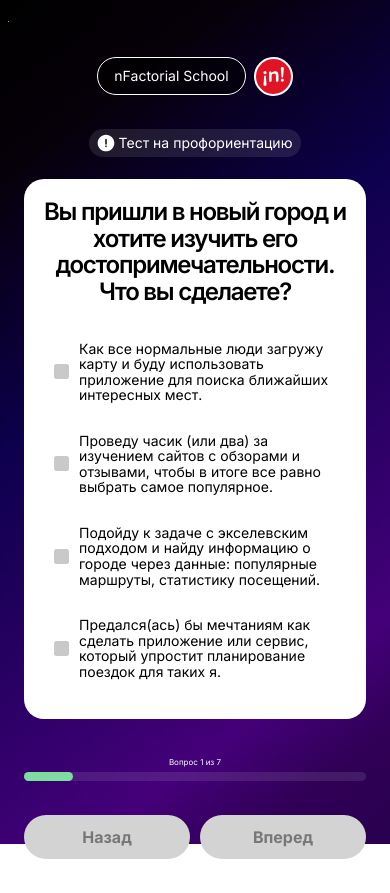
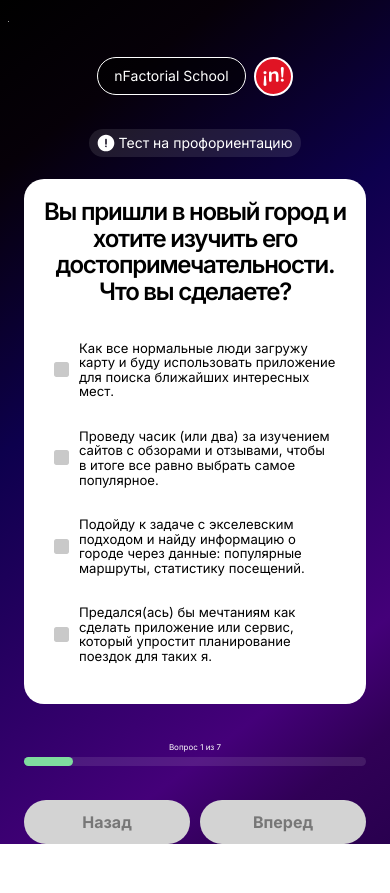
Before and after one commit to TAFH-debug/nfactorial-test, a Next.js app: page /quiz in a window 390 px wide. Built offline with nearby package versions, Linux system fonts and the light colour scheme; grey boxes are pictures that could not be loaded.

Commit message:
added .em

```diff
--- a/src/components/Question/Question.module.css
+++ b/src/components/Question/Question.module.css
@@ -176,47 +176,50 @@
   max-width: 300px;
   background: white;
 }
-
 @media (max-width: 768px) {
   .buttonStatusContainer {
     flex-direction: column; /* Stack buttons vertically on mobile */
     align-items: center; /* Center align for mobile */
-    gap: 16px;
+    gap: 1em; /* 16px -> 1em */
   }
+
   .AllComponent {
-    padding: 16px;
+    padding: 1em; /* 16px -> 1em */
   }
+
   .QuestionText {
-    font-size: 24px;
+    font-size: 1.5em; /* 24px -> 1.5em */
     margin: 0 auto;
     padding: 0 auto;
   }
+
   .Answer {
     text-align: left; /* Align text to the left */
     width: auto;
-    font-size: 15px;
-    padding-left: 0px;
-    padding-right: 0px;
+    font-size: 0.9375em; /* 15px -> 0.9375em */
+    padding-left: 0em; /* 0px -> 0em */
+    padding-right: 0em; /* 0px -> 0em */
   }
 
   .QuestionPart {
-    padding: 20px;
-    gap: 15px;
-    margin-top: 10px; /* Adjust padding for mobile */
+    padding: 1.25em; /* 20px -> 1.25em */
+    gap: 0.9375em; /* 15px -> 0.9375em */
+    margin-top: 0.625em; /* 10px -> 0.625em */
   }
 
   .QuestionText {
-    padding-left: 0px;
-    padding-top: 0px; /* Adjust font size for mobile */
+    padding-left: 0em; /* 0px -> 0em */
+    padding-top: 0em; /* 0px -> 0em */
   }
-  .AnswerVariants{
-    font-size: 14px;
+
+  .AnswerVariants {
+    font-size: 0.875em; /* 14px -> 0.875em */
   }
 
   .button {
     width: 100%; /* Full width on mobile */
-    height: 40px; /* Adjust height for mobile */
-    margin-bottom: 10px; /* Add margin between buttons */
+    height: 2.5em; /* 40px -> 2.5em */
+    margin-bottom: 0.625em; /* 10px -> 0.625em */
   }
 
   .buttons {
@@ -224,7 +227,7 @@
     flex-direction: row;
     justify-content: space-between;
     width: 100%;
-    margin: 10px;
-    gap: 10px; /* Adjust the gap between buttons */
+    margin: 0.625em; /* 10px -> 0.625em */
+    gap: 0.625em; /* 10px -> 0.625em */
   }
 }
```
